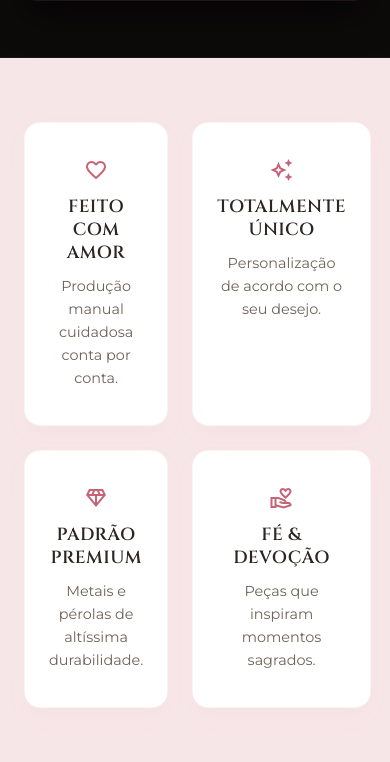
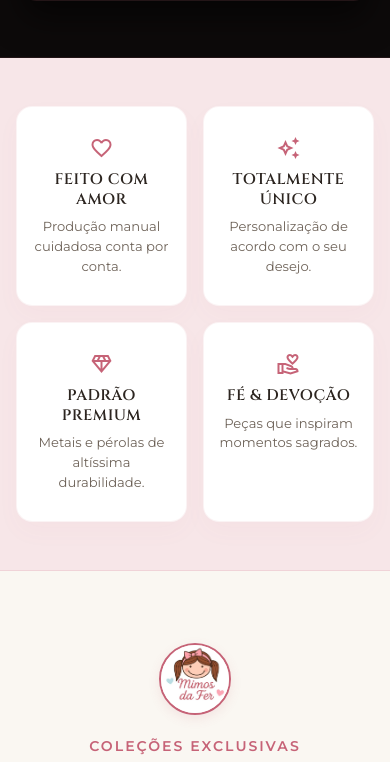
Before and after one commit to notorio-saber/Mimos-da-Fer, a plain HTML site: page index.html in a window 390 px wide. Shown: the part 1067-1829 px from the top of the page. Drawn offline with Linux system fonts and the light colour scheme.

Commit message:
style: alinha alturas e ajusta proporcoes dos cards de diferenciais no mobile

```diff
--- a/style.css
+++ b/style.css
@@ -458,29 +458,31 @@ p {
 .ribbon-section {
   background-color: var(--color-rose-light); /* Lindo fundo rosa suave baseado na logo da Fer */
   border-bottom: 1px solid rgba(198, 99, 119, 0.15);
-  padding: 4rem 0;
+  padding: 3rem 0; /* ligeiramente reduzido para manter proporção no mobile */
   color: var(--text-on-light);
 }
 
 .ribbon-container {
   max-width: 800px; /* Centrado e compacto para grade 2x2 elegante no desktop */
   margin: 0 auto;
-  padding: 0 1.5rem;
+  padding: 0 1rem; /* margem reduzida para dar mais espaço aos cards no mobile */
   display: grid;
   grid-template-columns: repeat(2, 1fr);
-  gap: 1.5rem;
+  gap: 1rem; /* gap mais estreito para aproveitar melhor a largura em telas menores */
+  align-items: stretch; /* Garante que os cards da mesma linha fiquem com a mesma altura */
 }
 
 .ribbon-item {
   background-color: #FFFFFF;
   border: 1px solid rgba(198, 99, 119, 0.08);
   border-radius: 16px;
-  padding: 2.2rem 1.5rem;
+  padding: 1.8rem 0.8rem; /* padding horizontal reduzido para dar espaço ao texto */
   display: flex;
   flex-direction: column;
   align-items: center;
   text-align: center;
-  gap: 10px;
+  gap: 8px;
+  height: 100%; /* Força o card a preencher 100% da altura da linha da grade */
   box-shadow: 0 10px 25px rgba(198, 99, 119, 0.03);
   transition: var(--transition-smooth);
 }
@@ -492,24 +494,25 @@ p {
 }
 
 .ribbon-icon {
-  font-size: 2.2rem;
+  font-size: 2rem;
   color: var(--color-rose);
-  margin-bottom: 4px;
+  margin-bottom: 2px;
 }
 
 .ribbon-title {
   font-family: var(--font-title);
-  font-size: 1.1rem;
+  font-size: 0.95rem; /* Ajustado para caber o título em menos linhas */
   font-weight: 600;
   color: var(--text-on-light);
   letter-spacing: 0.5px;
+  line-height: 1.3;
 }
 
 .ribbon-desc {
-  font-size: 0.9rem;
+  font-size: 0.82rem; /* Compacto e legível no mobile */
   color: var(--text-on-light-sub);
   max-width: 100%;
-  line-height: 1.6;
+  line-height: 1.5;
   font-weight: 400;
 }
 
@@ -1360,7 +1363,27 @@ p {
 
   .ribbon-container {
     grid-template-columns: repeat(2, 1fr); /* Mantém a elegante grade 2x2 no desktop */
-    gap: 1.8rem;
+    gap: 2rem;
+    padding: 0 1.5rem;
+  }
+
+  .ribbon-item {
+    padding: 2.5rem 2rem;
+    gap: 12px;
+  }
+
+  .ribbon-icon {
+    font-size: 2.4rem;
+    margin-bottom: 4px;
+  }
+
+  .ribbon-title {
+    font-size: 1.15rem;
+  }
+
+  .ribbon-desc {
+    font-size: 0.95rem;
+    line-height: 1.6;
   }
 
   .portfolio-grid {
```
